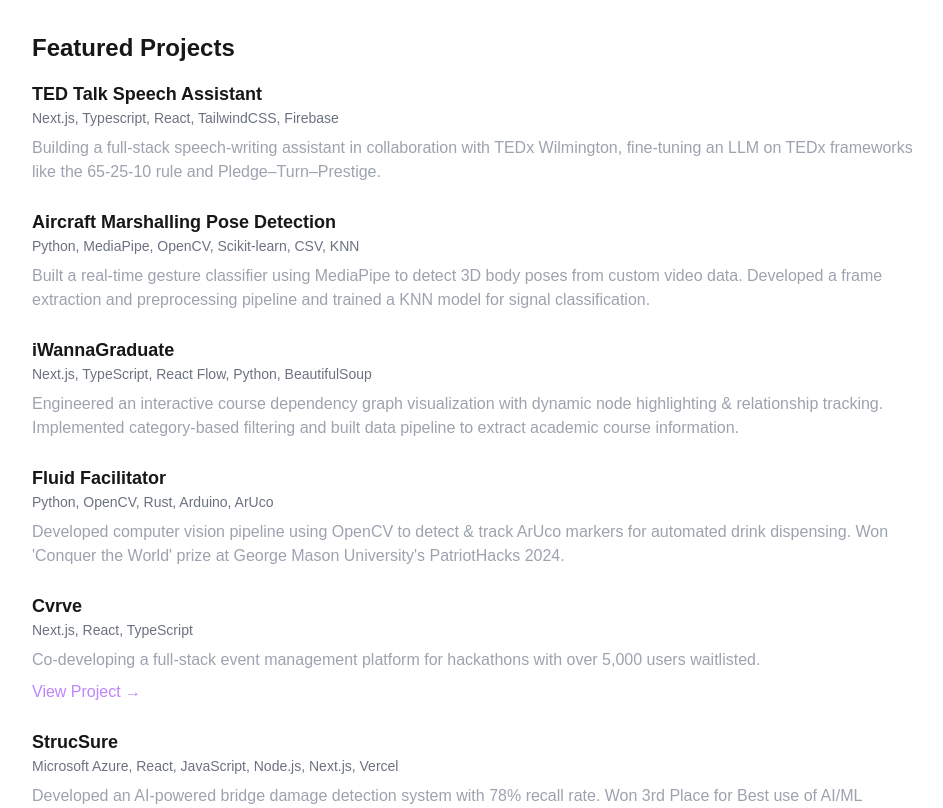
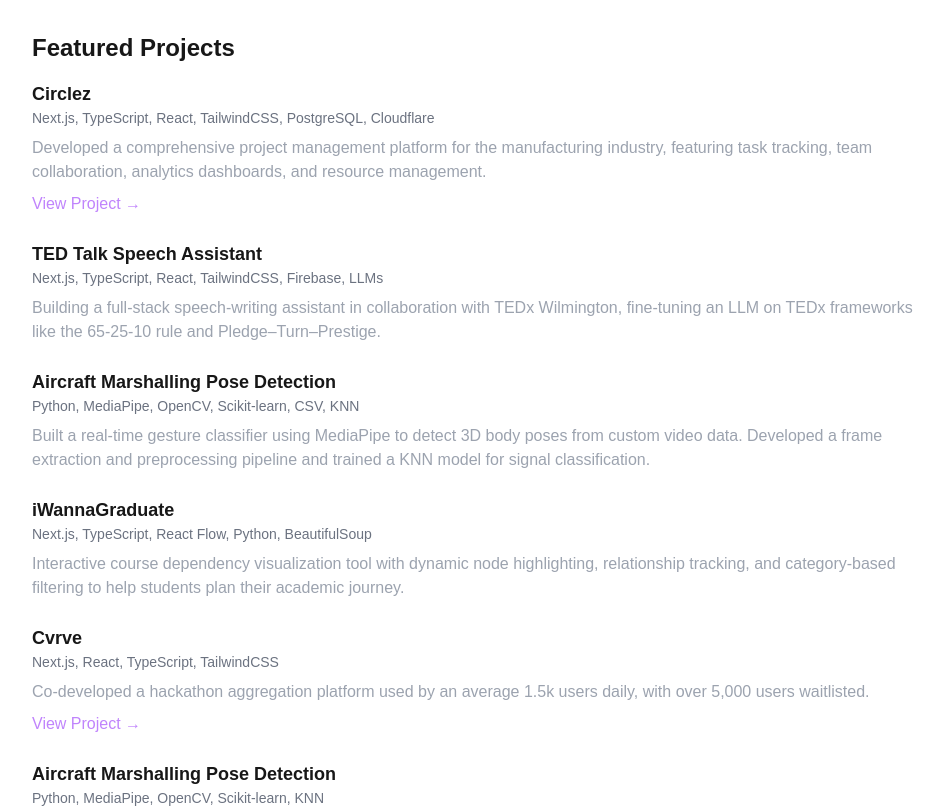
Before and after one commit to amahjoor/arman-web, a Next.js app: page /about in a window 1280 px wide. Shown: the part 1840-2648 px from the top of the page, without its empty margins (160-1103 px from the left). Built offline with nearby package versions, Linux system fonts and the light colour scheme.

Commit message:
update: projects section

```diff
--- a/src/app/about/page.tsx
+++ b/src/app/about/page.tsx
@@ -126,8 +126,14 @@ export default function About() {
             <h2 className="text-2xl font-bold mb-4">Featured Projects</h2>
             <div className="space-y-6">
               <ProjectItem
+                title="Circlez"
+                tech="Next.js, TypeScript, React, TailwindCSS, PostgreSQL, Cloudflare"
+                description="Developed a comprehensive project management platform for the manufacturing industry, featuring task tracking, team collaboration, analytics dashboards, and resource management."
+                link="https://trycirclez.org"
+              />
+              <ProjectItem
                 title="TED Talk Speech Assistant"
-                tech="Next.js, Typescript, React, TailwindCSS, Firebase"
+                tech="Next.js, TypeScript, React, TailwindCSS, Firebase, LLMs"
                 description="Building a full-stack speech-writing assistant in collaboration with TEDx Wilmington, fine-tuning an LLM on TEDx frameworks like the 65-25-10 rule and Pledge–Turn–Prestige."
               />
               <ProjectItem
@@ -138,23 +144,23 @@ export default function About() {
               <ProjectItem
                 title="iWannaGraduate"
                 tech="Next.js, TypeScript, React Flow, Python, BeautifulSoup"
-                description="Engineered an interactive course dependency graph visualization with dynamic node highlighting & relationship tracking. Implemented category-based filtering and built data pipeline to extract academic course information."
+                description="Interactive course dependency visualization tool with dynamic node highlighting, relationship tracking, and category-based filtering to help students plan their academic journey."
+              />
+              <ProjectItem
+                title="Cvrve"
+                tech="Next.js, React, TypeScript, TailwindCSS"
+                description="Co-developed a hackathon aggregation platform used by an average 1.5k users daily, with over 5,000 users waitlisted."
+                link="https://www.cvrve.me"
+              />
+              <ProjectItem
+                title="Aircraft Marshalling Pose Detection"
+                tech="Python, MediaPipe, OpenCV, Scikit-learn, KNN"
+                description="Built a real-time gesture classifier using MediaPipe to detect 3D body poses for aircraft ground handling signals, achieving 85% accuracy in noisy environments."
               />
               <ProjectItem
                 title="Fluid Facilitator"
                 tech="Python, OpenCV, Rust, Arduino, ArUco"
-                description="Developed computer vision pipeline using OpenCV to detect & track ArUco markers for automated drink dispensing. Won 'Conquer the World' prize at George Mason University's PatriotHacks 2024."
-              />
-              <ProjectItem
-                title="Cvrve"
-                tech="Next.js, React, TypeScript"
-                description="Co-developing a full-stack event management platform for hackathons with over 5,000 users waitlisted."
-                link="https://www.cvrve.me"
-              />
-              <ProjectItem
-                title="StrucSure"
-                tech="Microsoft Azure, React, JavaScript, Node.js, Next.js, Vercel"
-                description="Developed an AI-powered bridge damage detection system with 78% recall rate. Won 3rd Place for Best use of AI/ML Innovation."
+                description="Developed computer vision pipeline to detect & track ArUco markers for automated drink dispensing. Won 'Conquer the World' prize at PatriotHacks 2024."
               />
             </div>
           </section>
```
